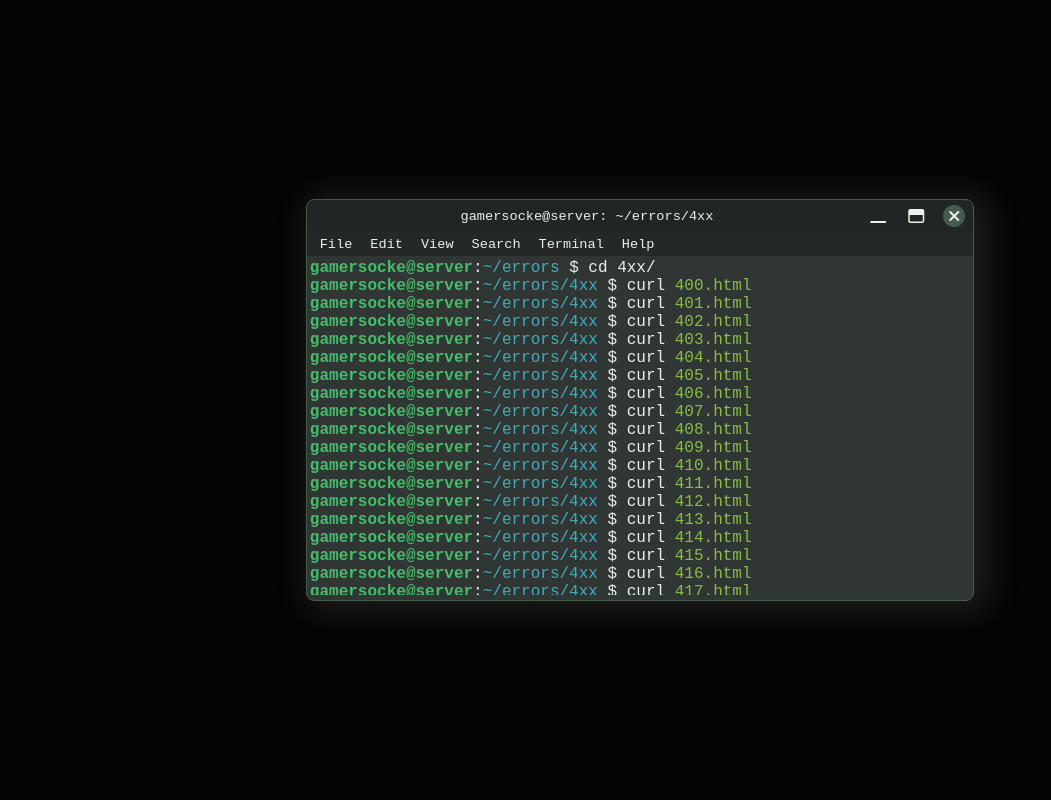
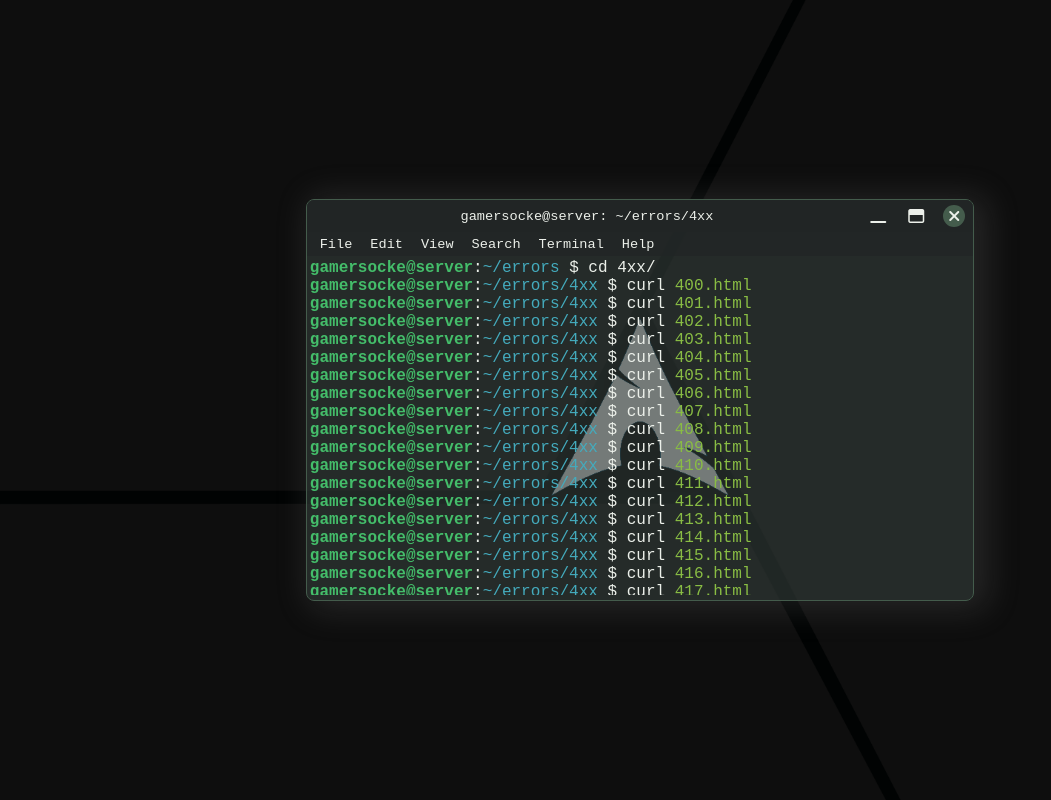
Before and after one commit to zlohbierdcul/ErrorPages, a plain HTML site: page index.html in a window 1280 px wide. Shown: the whole page, without its empty margins (0-1051 px from the left). Drawn offline with Linux system fonts and the light colour scheme; a web font is replaced by a local one.

Commit message:
added background image

```diff
--- a/style.css
+++ b/style.css
@@ -4,7 +4,7 @@
     --primary: #b9c7b3;
     --secondary: #445c4c;
     --accent: #84a499;
-    --window: #6b7a756c;
+    --window: #313a37ab;
     --window-top: #212525;
     --window-tool: #212525bd;
 }
@@ -17,7 +17,10 @@ html {
 }
 
 body {
-    background-color: var(--background);
+    background-image: url(./bg.png);
+    background-size:     cover;
+    background-repeat:   no-repeat;
+    background-position: center center;
     color: var(--text);
 }
 
```
Also changed, not shown: bg.png (added).
